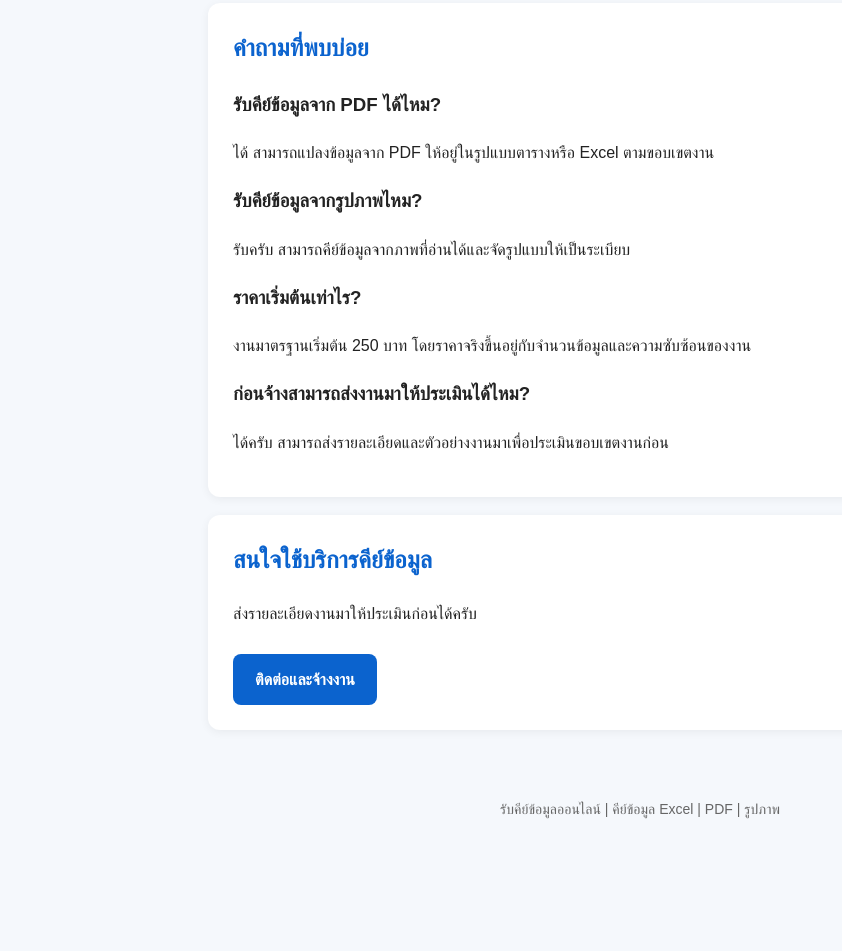
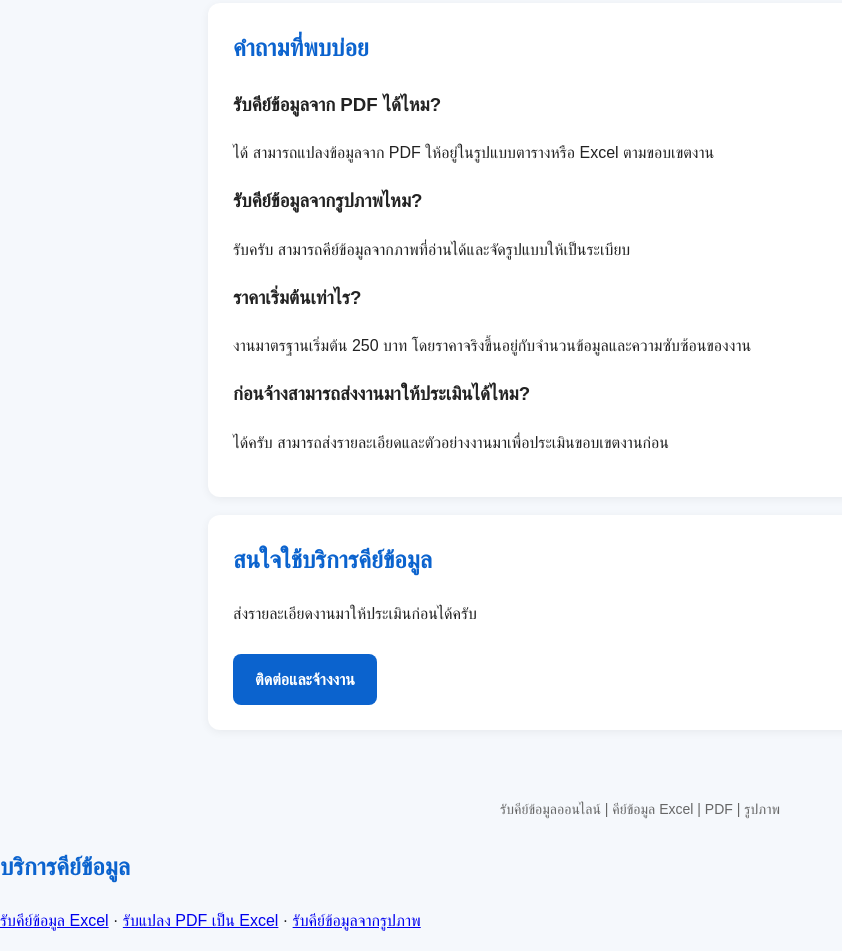
Before and after one commit to onestoryhd-eng/data-entry-service, a plain HTML site: page index.html in a window 1280 px wide. Shown: the part 1266-2217 px from the top of the page, without its empty margins (0-842 px from the left). Before the commit the page ends 2113 px from the top, so only its background shows below. Drawn offline with Linux system fonts and the light colour scheme.

Commit message:
Add internal links to SEO pages

```diff
--- a/index.html
+++ b/index.html
@@ -169,5 +169,6 @@ color:#666
 รับคีย์ข้อมูลออนไลน์ | คีย์ข้อมูล Excel | PDF | รูปภาพ
 </footer>
 
+<section><h2>บริการคีย์ข้อมูล</h2><p><a href="excel.html">รับคีย์ข้อมูล Excel</a> · <a href="pdf-to-excel.html">รับแปลง PDF เป็น Excel</a> · <a href="image-to-text.html">รับคีย์ข้อมูลจากรูปภาพ</a></p></section>
 </body>
 </html>
```
